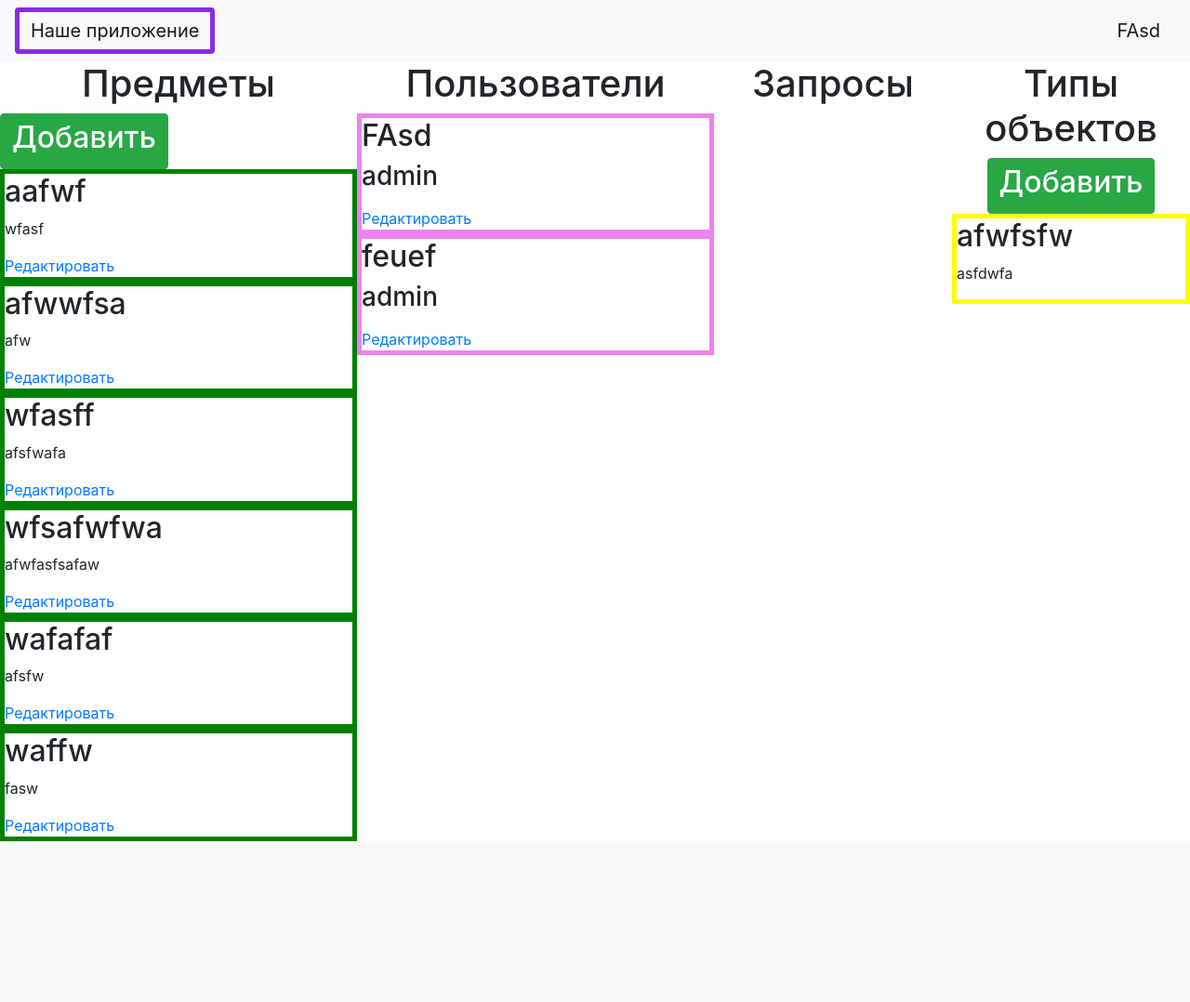
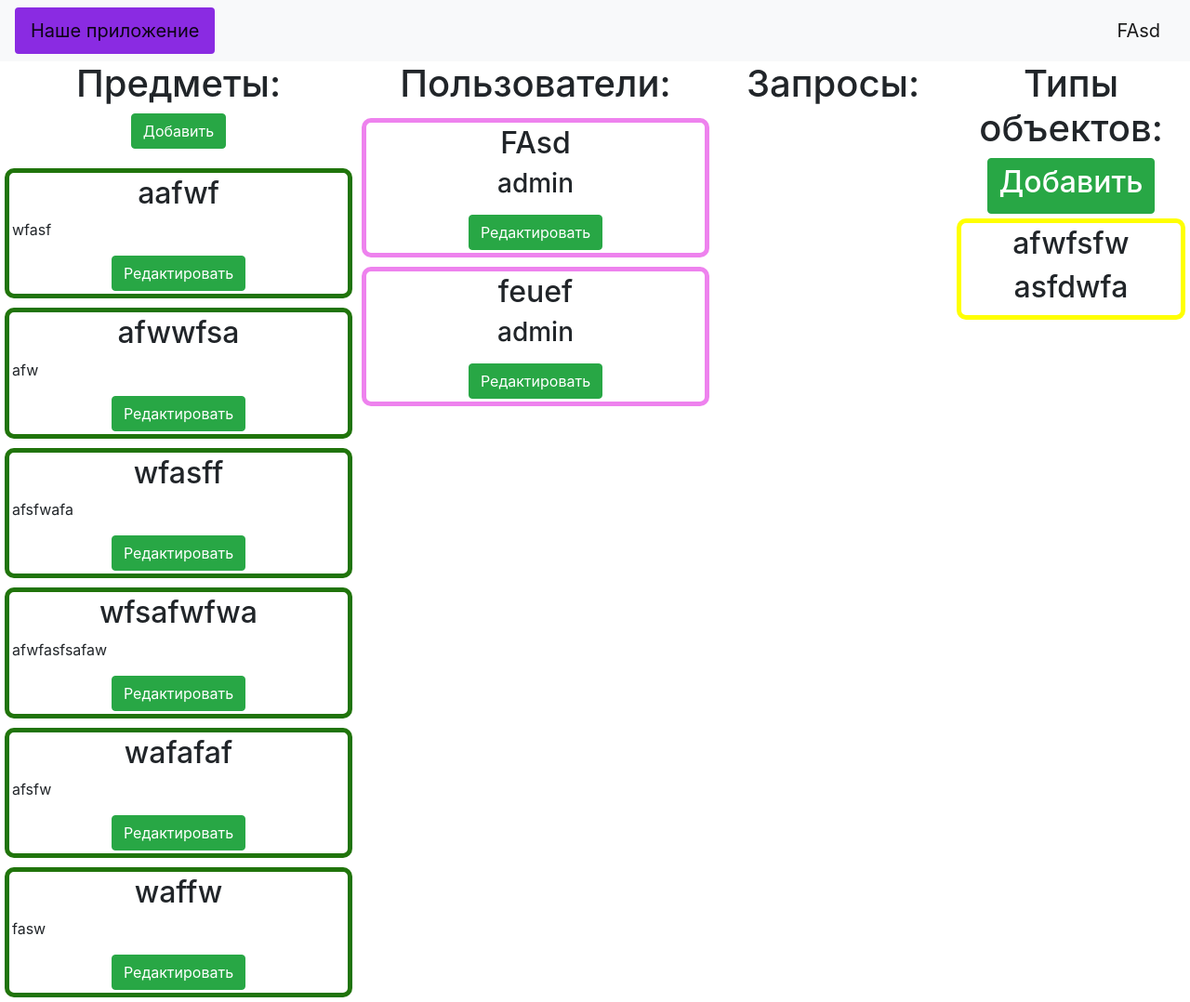
Before and after one commit to Dimmisc/Manage_sport_inventory, a Flask app: page /admin_panel in a window 1280 px wide. Shown: the whole page at 93% size. Before the commit the page ends 905 px from the top, so only its background shows below. Run offline with Flask 3, Linux system fonts and the light colour scheme; a user stored in the database is signed in; data comes from the database, SQL or seed files in the repository; both versions use the stored data as it was after the commit; data that the repository does not hold is empty; parts of the project's set-up code (start-up, migrations or seed data) failed here and were passed over; some libraries are stand-ins or nearby versions.

Commit message:
Наладка страниц

```diff
--- a/forms/news.py
+++ b/forms/news.py
@@ -23,7 +23,4 @@ class RequestForm(FlaskForm):
 class IdtypeForm(FlaskForm):
     name = StringField('Название', validators=[DataRequired()])
     description = TextAreaField('Описание')
-<<<<<<< HEAD
     submit = SubmitField("Добавить")
-=======
->>>>>>> ca9d584e28f6f2933817848f0577c6b3680f0efc
--- a/main.py
+++ b/main.py
@@ -155,8 +155,11 @@ def add_item():
         path = os.path.join(app.config['UPLOAD_FOLDER'], img_file)
         form.photo.data.save(path)
         news.photo_href = path
-        type = db_sess.query(Idtype).filter_by(name=form.type.data)
-        news.id_type = type
+        type = db_sess.query(Idtype).filter_by(name=form.type.data).first()
+        user = db_sess.query(Users).filter_by(id=current_user.id).first()
+        news.users = user
+        if type:
+            news.idtype = type
         db_sess.add(news)
         db_sess.commit()
         return redirect('/admin_panel')
--- a/static/styles/Styles.css
+++ b/static/styles/Styles.css
@@ -11,15 +11,19 @@ h1 {
 }
 .borderR {
     border: 5px solid darkred;
+    border-radius: 10px;
 }
 .borderV {
     border: 5px solid violet;
+    border-radius: 10px;
 }
 .borderG {
-    border: 5px solid green;
+    border: 5px solid rgb(32, 116, 11);
+    border-radius: 10px;
 }
 .borderY {
     border: 5px solid yellow;
+    border-radius: 10px;
 }
 .borderSome {
     border: 5px solid blueviolet;
@@ -27,15 +31,19 @@ h1 {
 .cental {
     text-align: center;
 }
+.centall {
+    box-align: center;
+}
 .itemMy {
     width: 25%;
     float: left;
-    padding-right: 5px;
-    padding-left: 5px;
+    padding: 5px;
 }
 .itemn {
-    border: 5px solid green;
+    padding: 5px;
+    border: 3px solid green;
     display: flex;
+    border-radius: 5px;
 }
 .itemb {
     float: left;
@@ -47,5 +55,33 @@ h1 {
 }
 .imgsize {
     height: 100px;
-    weight: 125px;
+    height: 100px;
 }
+.backcolor {
+    background-color: rgb(32, 116, 11);
+    color: white;
+}
+.backcolorV {
+    background-color: blueviolet;
+    color: white;
+}
+.backcolorV:hover {
+    background-color: rgb(160, 89, 226);
+    color: white;
+    text-decoration: none;
+}
+.backcolor:hover {
+    background-color: rgb(80, 201, 80);
+    color: white;
+    text-decoration: none;
+}
+.BI {
+    border: 2px solid rgb(32, 116, 11);
+    border-radius: 10px;
+}
+.paing {
+    padding: 5px;
+}
+.paingsm {
+    padding: 3px;
+}
--- a/templates/admin_panel.html
+++ b/templates/admin_panel.html
@@ -3,45 +3,53 @@
 {% block content %}
     <div>
         <div class="UAIP">
-            <h1 style="text-align: center;">Предметы</h1>
-            <div calss="cental"><a href="/add_item" class="btn btn-success"><h2>Добавить</h2></a></div>
+            <h1 calss="cental">Предметы:</h1>
+            <p class="cental"><a href="/add_item" class="btn btn-success">Добавить</a></p>
             {% for item in items %}
-            <div class=borderG>
-                <h2>{{ item.name }}</h2>
-                <p>{{ item.status }}</p>
-                <a href="/edit_item/{{ item.id }}">Редактировать</a>
+            <div class="paing">
+                <div class="borderG paingsm">
+                    <h2 class="cental">{{ item.name }}</h2>
+                    <p>{{ item.status }}</p>
+                    <div class="cental" ><a class="btn btn-success" href="/edit_item/{{ item.id }}">Редактировать</a></div>
+                </div>
             </div>
             {% endfor %}
         </div>
         <div class="UAIP">
-            <h1 style="text-align: center;">Пользователи</h1>
+            <h1 class="cental">Пользователи:</h1>
             {% for user in users %}
-            <div class="borderV">
-                <h2>{{ user.name }}</h2>
-                <h3>{{ user.user_access }}</h3>
-                <p>{{ user.about }}</p>
-                <a href="/edit_user/{{ user.id }}">Редактировать</a>
+            <div class="paing">
+                <div class="borderV paingsm">
+                    <h2 class="cental">{{ user.name }}</h2>
+                    <h3 class="cental">{{ user.user_access }}</h3>
+                    <p>{{ user.about }}</p>
+                    <div class="cental" ><a class="btn btn-success" href="/edit_user/{{ user.id }}">Редактировать</a></div>
+                </div>
             </div>
             {% endfor %}
         </div>
         <div class="RP">
-            <h1 style="text-align: center;">Типы объектов</h1>
+            <h1 class="cental">Типы объектов:</h1>
             <div class="cental"><a href="/add_type" class="btn btn-success"><h2>Добавить</h2></a></div>
             {% for type in types %}
-            <div class="borderY">
-                <h2>{{ type.name }}</h2>
-                <p>{{ type.description }}</p>
+            <div class="paing">
+                <div class="borderY paingsm">
+                    <h2 class="cental">{{ type.name }}</h2>
+                    <h2 class="cental">{{ type.description }}</h2>
+                </div>
             </div>
             {% endfor %}
         </div>
         <div class="RP">
-            <h1 style="text-align: center;">Запросы</h1>
+            <h1 class="cental">Запросы:</h1>
             {% for request in requests %}
-            <div class="borderR">
-                <h2>{{ request.id }}</h2>
-                <h2>{{ request.user_id }}</h2>
-                <p>Start: {{request.date_start}} End: {{request.date_end}}</p>
-                <a href="/confirm_request/{{ request.id }}">Одобрить</a>
+            <div class="paing">
+                <div class="borderR paingsm">
+                    <h2 class="cental">{{ request.id }}</h2>
+                    <h2 class="cental">{{ request.user_id }}</h2>
+                    <p>Start: {{request.date_start}} End: {{request.date_end}}</p>
+                    <div class="cental"><a class="btn btn-success" href="/confirm_request/{{ request.id }}">Одобрить</a></div>
+                </div>
             </div>
             {% endfor %}
         </div>
--- a/templates/base.html
+++ b/templates/base.html
@@ -13,7 +13,7 @@
 <body>
 <header>
     <nav class="navbar navbar-light bg-light">
-        <a class="btn navbar-brand borderSome" href="/" >Наше приложение</a>
+        <a class="btn navbar-brand borderSome backcolorV" href="/" >Наше приложение</a>
         {% if current_user.is_authenticated %}
             <a class="navbar-brand" href="/logout">{{ current_user.name }}</a>
         {% else %}
--- a/templates/index.html
+++ b/templates/index.html
@@ -12,7 +12,10 @@
                 <img class="imgsize" src="/{{ item.photo_href }}">
             </div>
             <div class="itemnd">
-                <p>fweihf</p>
+                <div>
+                    <h2>{{ item.name }}</h2>
+                    <h2><a class="borderG backcolor" href="/request/{item.id}">Арендовать</a></h2>
+                </div>
             </div>
         </div>
     </div>
```
Also changed, not shown: db/blogs.db, 1 other file.
